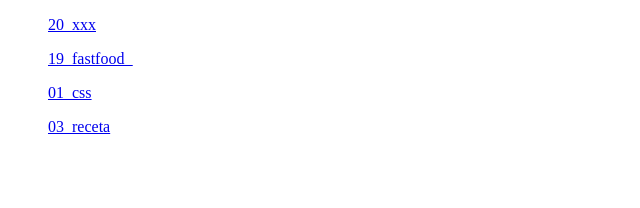
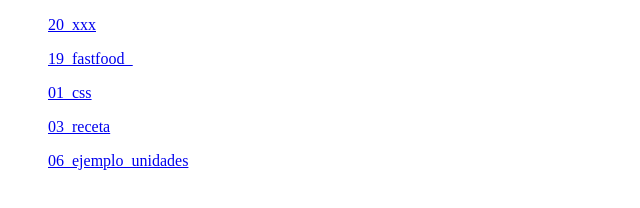
Before and after one commit to jadmonino/cursowebtorre7, a plain HTML site: page index.html in a window 1280 px wide. Shown: the whole page, without its empty margins (0-640 px from the left). Drawn offline with Linux system fonts and the light colour scheme.

Commit message:
3arcivos+

```diff
--- a/index.html
+++ b/index.html
@@ -10,7 +10,7 @@
     <ul><a href="19_fastfood_.html">19_fastfood_</a></ul>
     <ul><a href="01_css.html">01_css</a></ul>
     <ul><a href="03_receta .html">03_receta</a></ul>
-    <ul></ul>
+    <ul><a href="06_ejemplo_unidades.html">06_ejemplo_unidades</a></ul>
 
 </body>
 </html>
```
